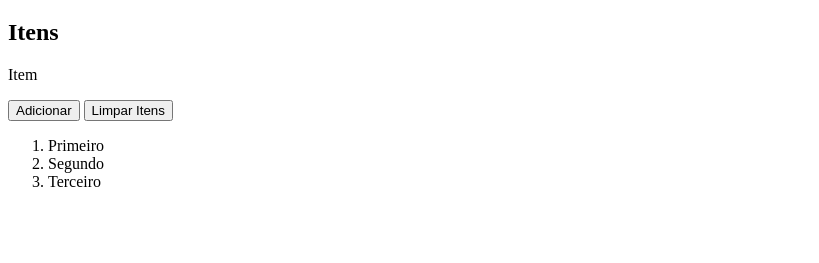
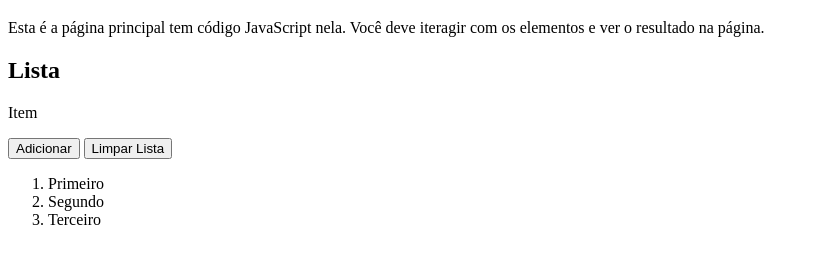
Before and after one commit to ufjf-dcc202/ufjf-dcc202-2023-3-a-atv11-joaopedrodaniel, a plain HTML site: page index.html in a window 1280 px wide. Shown: the part 61-324 px from the top of the page, without its empty margins (0-819 px from the left). Drawn offline with Linux system fonts and the light colour scheme.

Commit message:
faz ajustes na tela

```diff
--- a/index.html
+++ b/index.html
@@ -9,12 +9,13 @@
 <body>
     <main>
         <h1>DCC202 - Atividade 11: João Pedro Daniel</h1>
+        <p>Esta é a página principal tem código JavaScript nela. Você deve iteragir com os elementos e ver o resultado na página.</p>
         <section>
-            <h2>Itens</h2>
+            <h2>Lista</h2>
             <p id="entrada" contenteditable>Item</p>
             <button id="adicionar">Adicionar</button>
-            <button id="limpar">Limpar Itens</button>
-            <ol id="saida">
+            <button id="limpar">Limpar Lista</button>
+            <ol id="itens">
                 <li>Primeiro</li>
                 <li>Segundo</li>
                 <li>Terceiro</li>
```
